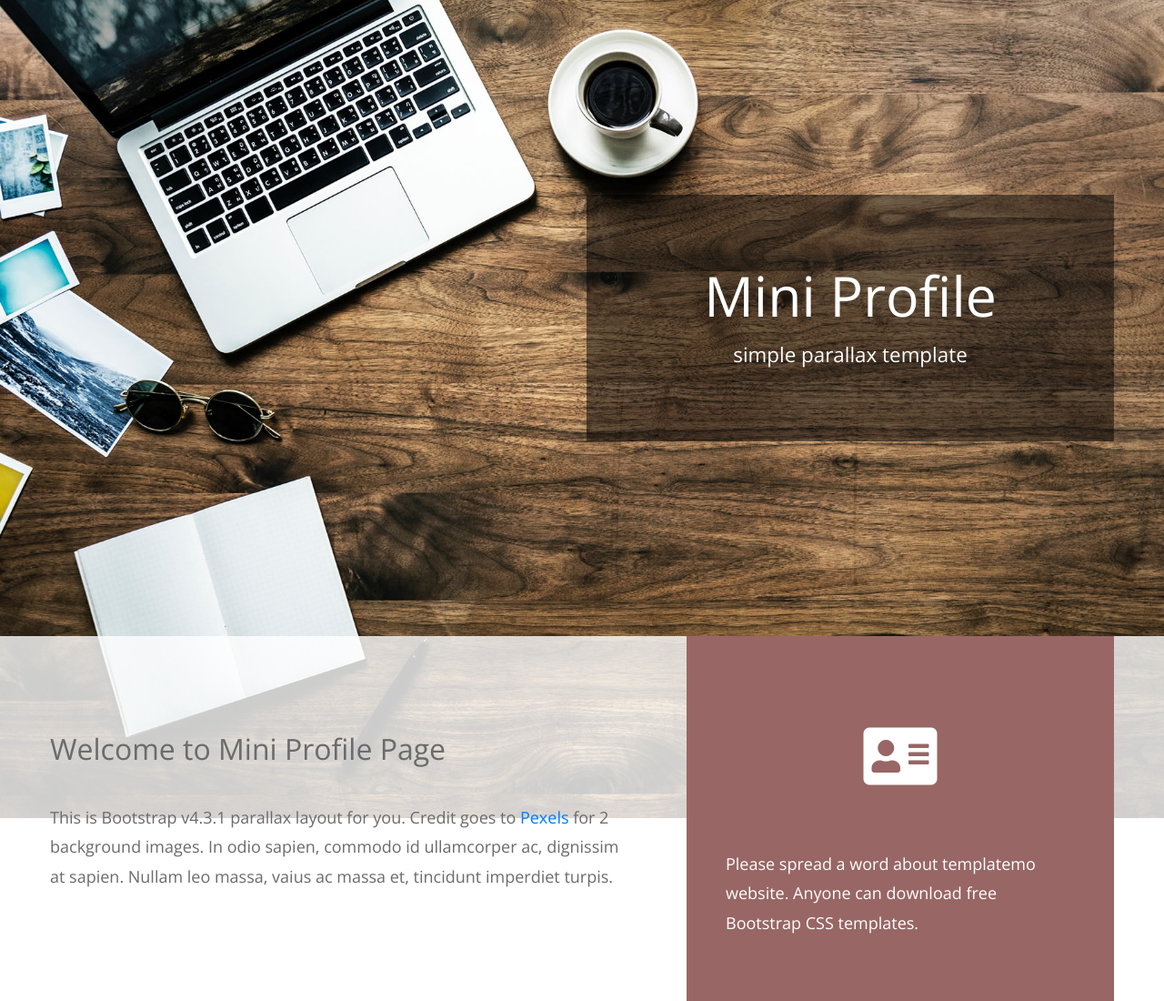
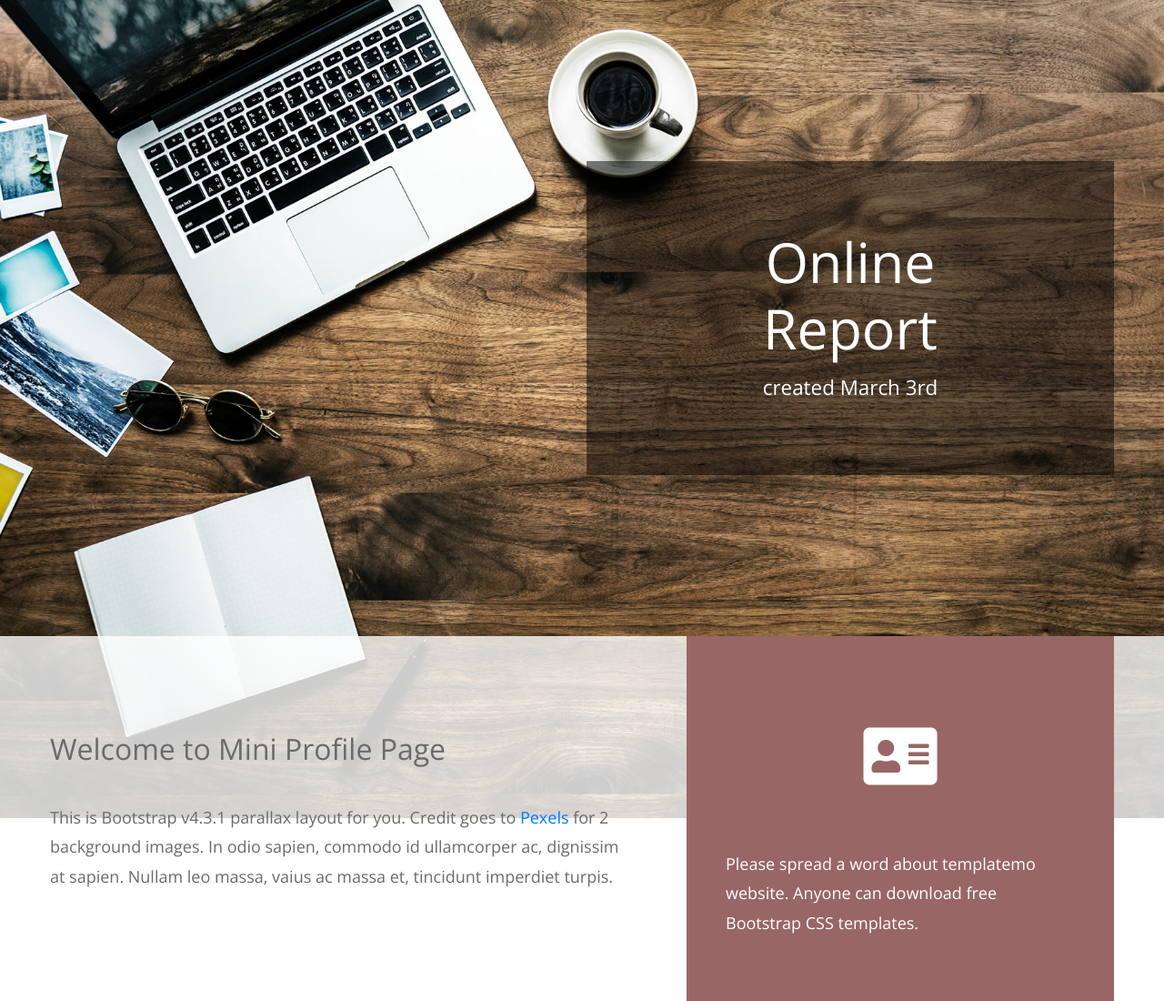
Before and after one commit to sarepal/template_website, a plain HTML site: page index.html in a window 1280 px wide. Shown: the top 1100 px of the page at 91% size. Drawn offline with nearby package versions, Linux system fonts and the light colour scheme.

Commit message:
changing title

```diff
--- a/index.html
+++ b/index.html
@@ -25,8 +25,8 @@ https://templatemo.com/tm-530-mini-profile
             <!-- Black transparent bg -->
             <div class="ml-auto mr-0 tm-bg-black-transparent text-white tm-brand-container-inner">
               <div class="tm-brand-container text-center">
-                <h1 class="tm-brand-name">Mini Profile</h1>
-                <p class="tm-brand-description mb-0">simple parallax template</p>
+                <h1 class="tm-brand-name">Online Report</h1>
+                <p class="tm-brand-description mb-0">created March 3rd</p>
               </div>
             </div>
           </div>
```
